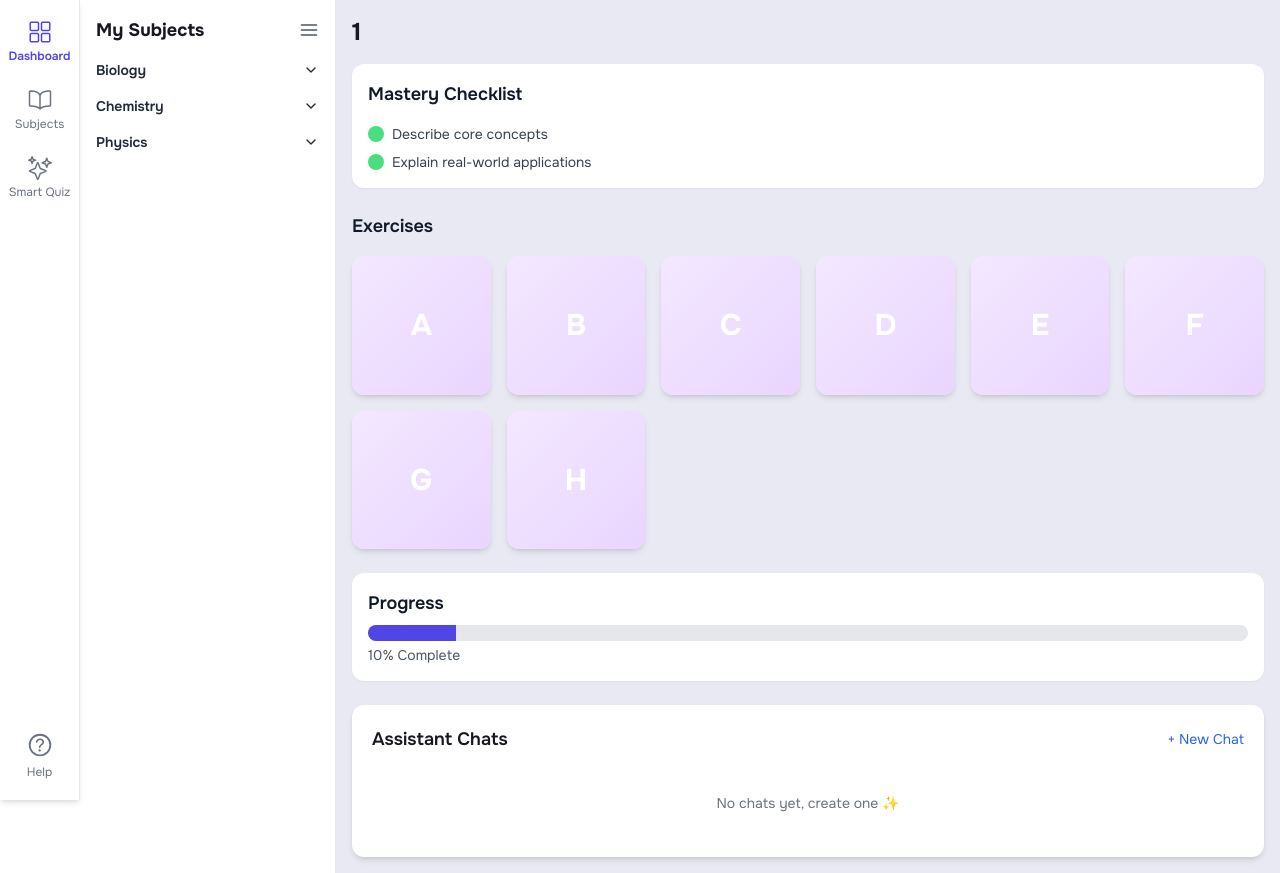
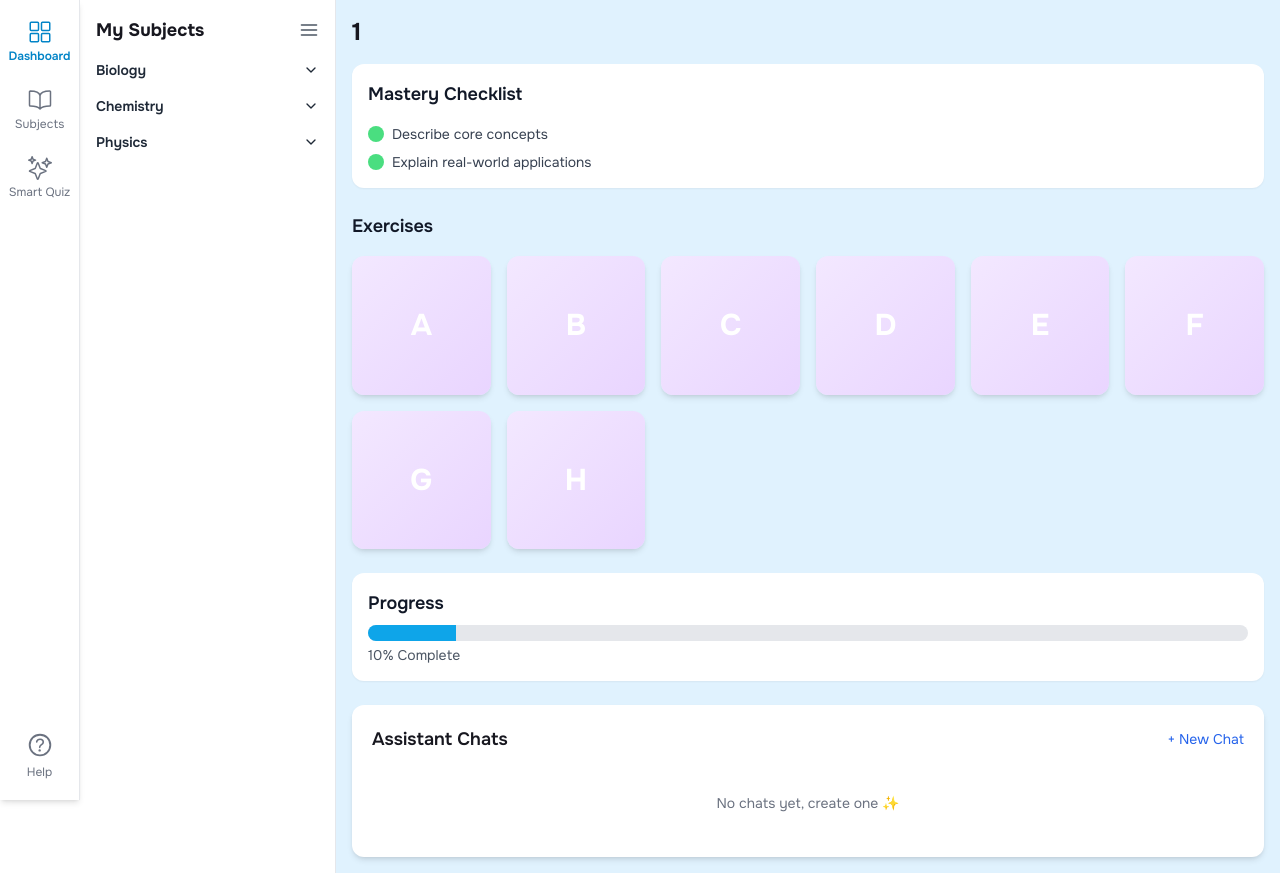
Before and after one commit to BryanMelvison/KGV-AI-Tutor, a Next.js app in the folder frontend/: page /subjects/1/1 in a window 1280 px wide. Built offline with nearby package versions, Linux system fonts and the light colour scheme.

Commit message:
change colours to bg-sky-100, sky-500 and sky-600

```diff
--- a/frontend/src/app/subjects/[subject]/[chapter]/layout.tsx
+++ b/frontend/src/app/subjects/[subject]/[chapter]/layout.tsx
@@ -44,9 +44,9 @@ export default function SubjectChapterLayout({
   }
 
   return (
-    <div className="flex flex-col h-dvh bg-[#E8E9F2]">
+    <div className="flex flex-col h-dvh bg-sky-100">
       <div
-        className={`flex flex-1 bg-[#E8E9F2] ${
+        className={`flex flex-1 bg-sky-100 ${
           isChatPage ? "overflow-hidden" : ""
         }`}
       >
--- a/frontend/src/app/subjects/page.tsx
+++ b/frontend/src/app/subjects/page.tsx
@@ -32,7 +32,7 @@ const SubjectsPage = () => {
   }, []);
 
   return (
-    <div className="p-6 bg-[#E8E9F2] min-h-screen">
+    <div className="p-6 bg-sky-100 min-h-screen">
       <div className="text-2xl text-[#17171F] font-bold mb-5">My Subjects</div>
       {loading ? (
         <div className="grid grid-cols-1 sm:grid-cols-2 lg:grid-cols-3 gap-6 animate-pulse">
--- a/frontend/src/components/nav-bar/NavBar.tsx
+++ b/frontend/src/components/nav-bar/NavBar.tsx
@@ -40,7 +40,7 @@ const NavBar = () => {
     {
       name: "Biology",
       code: "B",
-      bg: "bg-gradient-to-r from-[#12172C] to-[#3A3F5C]",
+      bg: "bg-gradient-to-r from-[#A5F3FC] to-[#67E8F9]",
       link: "/subjects/biology",
       topics: [
         { name: "Cell Biology", link: "/subjects/biology/cell-biology" },
@@ -54,7 +54,7 @@ const NavBar = () => {
     {
       name: "Chemistry",
       code: "C",
-      bg: "bg-gradient-to-r from-[#5A3DBE] to-[#8A6DDE]",
+      bg: "bg-gradient-to-r from-[#FBCFE8] to-[#F9A8D4]",
       link: "/subjects/chemistry",
       topics: [
         {
@@ -71,7 +71,7 @@ const NavBar = () => {
     {
       name: "Physics",
       code: "P",
-      bg: "bg-gradient-to-r from-[#A33F7D] to-[#D36F9D]",
+      bg: "bg-gradient-to-r from-[#FEF3C7] to-[#FDE68A]",
       link: "/subjects/physics",
       topics: [
         { name: "Mechanics", link: "/subjects/physics/mechanics" },
@@ -113,7 +113,7 @@ const NavBar = () => {
                   <div
                     className={`text-2xl ${
                       active === item.name.toLowerCase() || isOpen
-                        ? "text-indigo-600"
+                        ? "text-sky-600"
                         : "text-gray-500"
                     }`}
                   >
@@ -122,7 +122,7 @@ const NavBar = () => {
                   <span
                     className={`text-xs ${
                       active === item.name.toLowerCase() || isOpen
-                        ? "text-indigo-600 font-semibold"
+                        ? "text-sky-600 font-semibold"
                         : "text-gray-500"
                     }`}
                   >
@@ -138,7 +138,7 @@ const NavBar = () => {
                   <div
                     className={`text-2xl ${
                       active === item.name.toLowerCase()
-                        ? "text-indigo-600"
+                        ? "text-sky-600"
                         : "text-gray-500"
                     }`}
                   >
@@ -147,7 +147,7 @@ const NavBar = () => {
                   <span
                     className={`text-xs ${
                       active === item.name.toLowerCase()
-                        ? "text-indigo-600 font-semibold"
+                        ? "text-sky-600 font-semibold"
                         : "text-gray-500"
                     }`}
                   >
@@ -188,7 +188,7 @@ const NavBar = () => {
                             <Link
                               key={topic.name}
                               href={topic.link}
-                              className="block text-gray-600 hover:text-indigo-600 text-sm p-1"
+                              className="block text-gray-600 hover:text-sky-600 text-sm p-1"
                             >
                               {topic.name}
                             </Link>
@@ -212,7 +212,7 @@ const NavBar = () => {
           >
             <div
               className={`text-3xl ${
-                active === "help" ? "text-indigo-600" : "text-gray-500"
+                active === "help" ? "text-sky-600" : "text-gray-500"
               }`}
             >
               <IoHelpCircleOutline />
@@ -220,7 +220,7 @@ const NavBar = () => {
             <span
               className={`text-xs ${
                 active === "help"
-                  ? "text-indigo-600 font-semibold"
+                  ? "text-sky-600 font-semibold"
                   : "text-gray-500"
               }`}
             >
--- a/frontend/src/components/smart-quiz/SmartQuizModal.tsx
+++ b/frontend/src/components/smart-quiz/SmartQuizModal.tsx
@@ -214,7 +214,7 @@ const SmartQuizModal = ({ isOpen, onClose }: SmartQuizModalProps) => {
                             </p>
                             <button
                               onClick={onClose}
-                              className="px-4 py-2 bg-indigo-500 text-white rounded-lg hover:bg-indigo-600 transition"
+                              className="px-4 py-2 bg-indigo-500 text-white rounded-lg hover:bg-sky-600 transition"
                             >
                               Close
                             </button>
--- a/frontend/src/components/subjects/ProgressBar.tsx
+++ b/frontend/src/components/subjects/ProgressBar.tsx
@@ -3,10 +3,7 @@ const ProgressBar = ({ progress }: { progress: number }) => {
     <div className="bg-white p-4 rounded-xl shadow-sm">
       <h3 className="text-lg font-semibold text-gray-900 mb-2">Progress</h3>
       <div className="w-full bg-gray-200 rounded-full h-4 overflow-hidden">
-        <div
-          className="bg-indigo-600 h-full"
-          style={{ width: `${progress}%` }}
-        />
+        <div className="bg-sky-500 h-full" style={{ width: `${progress}%` }} />
       </div>
       <p className="text-sm text-gray-600 mt-1">{progress}% Complete</p>
     </div>
--- a/frontend/src/components/subjects/SubjectCard.tsx
+++ b/frontend/src/components/subjects/SubjectCard.tsx
@@ -43,7 +43,7 @@ const SubjectCard = ({
       <div>
         <div className="w-full bg-gray-100 h-4 rounded-full">
           <div
-            className="bg-indigo-500 h-4 rounded-full"
+            className="bg-sky-500 h-4 rounded-full"
             style={{ width: `${progress}%` }}
           />
         </div>
--- a/frontend/src/components/subjects/SubjectSidebar.tsx
+++ b/frontend/src/components/subjects/SubjectSidebar.tsx
@@ -36,7 +36,7 @@ const SubjectSidebar = ({ subjects, onCollapse }: SubjectSidebarProps) => {
         {onCollapse && (
           <button
             onClick={onCollapse}
-            className="text-gray-600 hover:text-indigo-600 transition"
+            className="text-gray-600 hover:text-sky-600 transition"
             title="Collapse sidebar"
           >
             <FiMenu className="w-5 h-5" />
@@ -52,7 +52,7 @@ const SubjectSidebar = ({ subjects, onCollapse }: SubjectSidebarProps) => {
                 prev === subject.name ? null : subject.name
               )
             }
-            className="flex justify-between items-center w-full text-sm font-semibold text-gray-800 hover:text-indigo-600"
+            className="flex justify-between items-center w-full text-sm font-semibold text-gray-800 hover:text-sky-600"
           >
             <span>{subject.name}</span>
             <FiChevronDown
@@ -73,8 +73,8 @@ const SubjectSidebar = ({ subjects, onCollapse }: SubjectSidebarProps) => {
                     className={`block px-3 py-1 rounded-md text-sm ${
                       currentSubject === subject.name.toLowerCase() &&
                       currentChapter === chapter.id
-                        ? "text-indigo-600 font-semibold"
-                        : "text-gray-700 hover:text-indigo-500"
+                        ? "text-sky-600 font-semibold"
+                        : "text-gray-700 hover:text-sky-500"
                     }`}
                   >
                     {String(index + 1).padStart(2, "0")}. {chapter.title}
```
